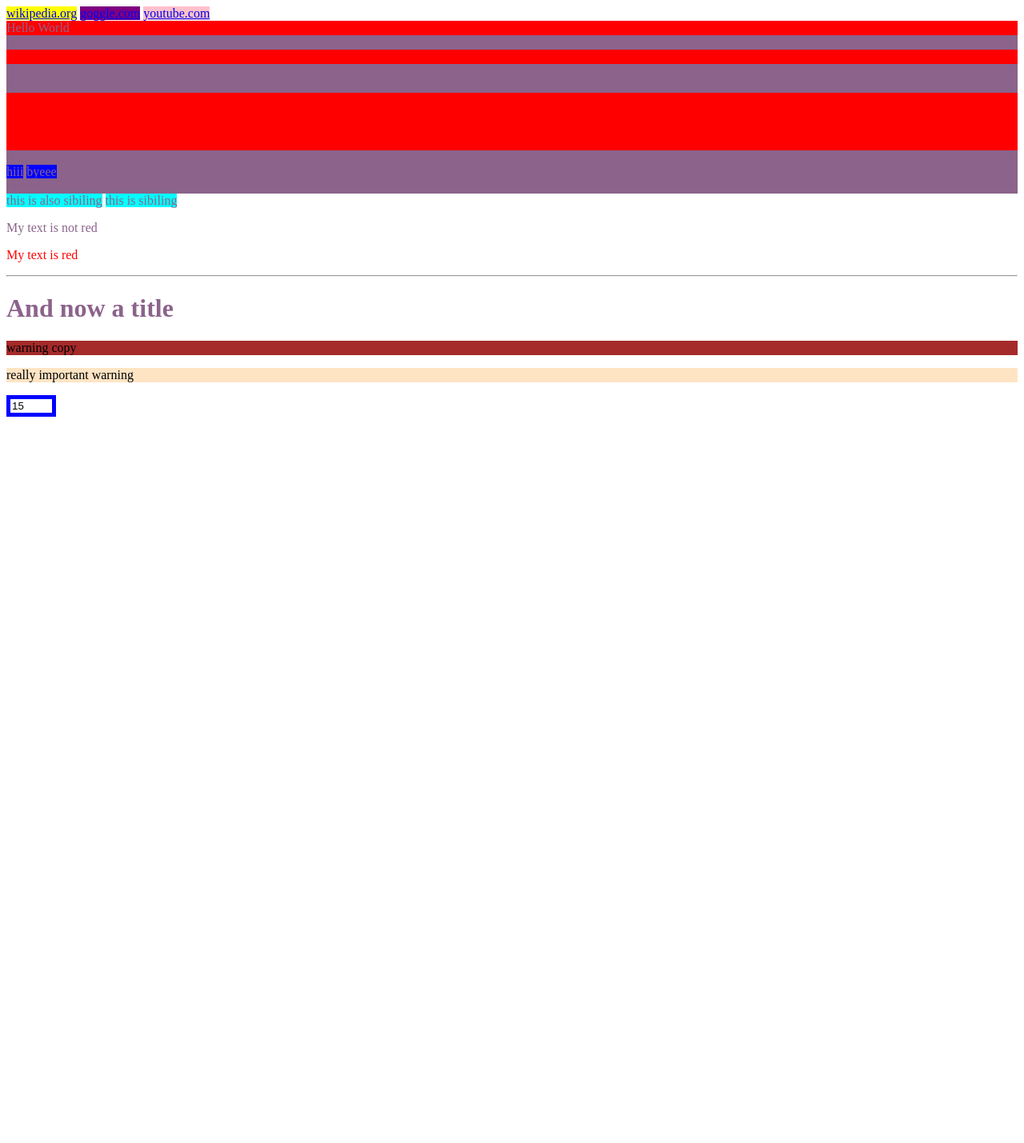
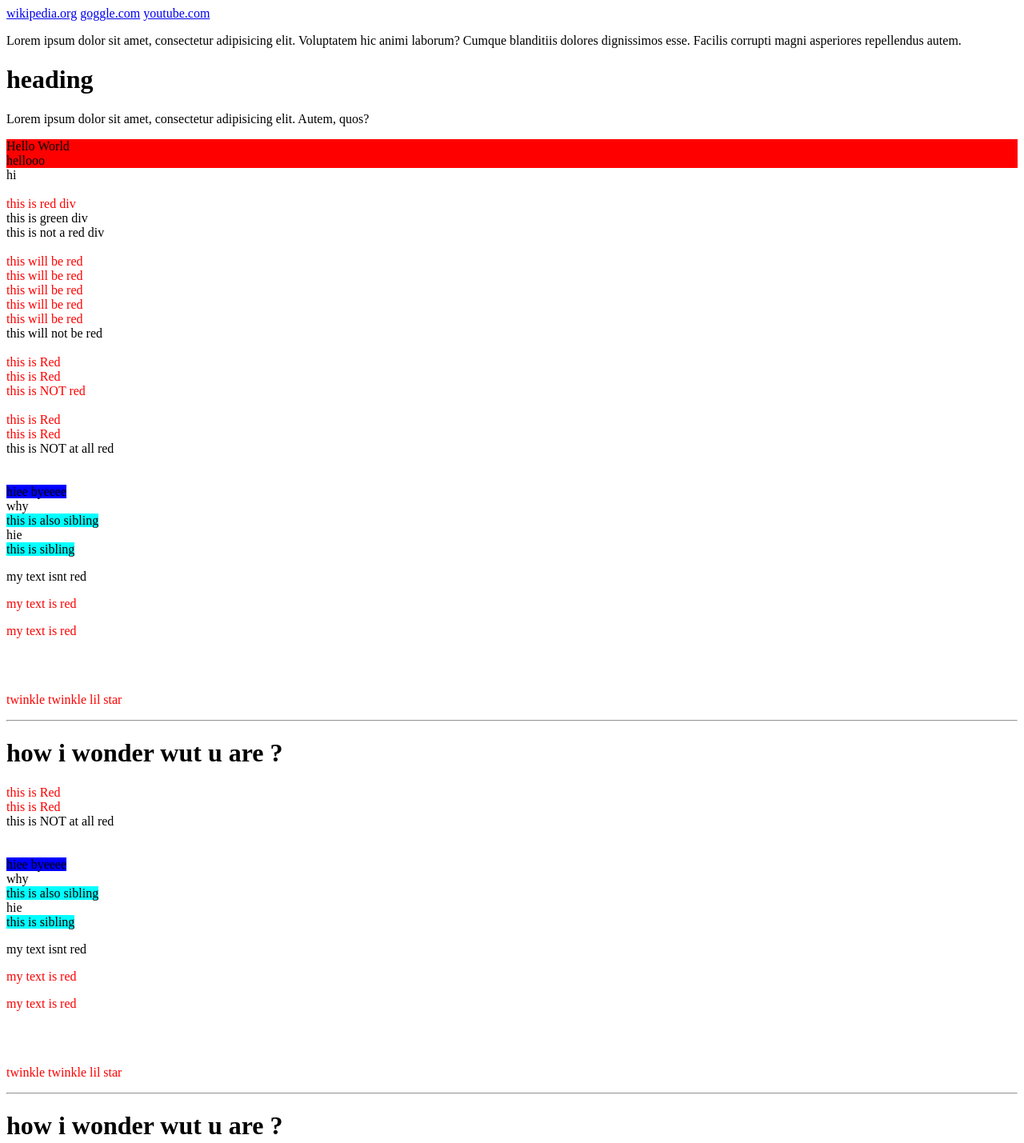
Before and after one commit to kashish1015/cssrep, a plain HTML site: page index.html in a window 1280 px wide. Shown: the whole page at 80% size. Before the commit the page ends 800 px from the top, so only its background shows below. Drawn offline with Linux system fonts and the light colour scheme.

Commit message:
Update index.html

```diff
--- a/index.html
+++ b/index.html
@@ -5,71 +5,107 @@
     <meta name="viewport" content="width=device-width, initial-scale=1.0">
     <title>css selectors</title>
     <link rel="stylesheet" href="./style.css">
-    <style>
-        a[target="_top"]{
-            background-color: yellow;
-        }
-        a[target="_blank"]{
-            background-color: purple;
-        }
-        a[target="_parent"]{
-            background-color: pink;
-        }
-    body{
-        color:rgb(139, 99, 139);
-    }
-    div{
-        background-color: currentcolor;
-    }
-    </style>
+
+
+
 </head>
 <body>
     <a href="http://www.wikipedia.org" target="_top">wikipedia.org</a>
     <a href="http://www.goggle.com" target="_blank">goggle.com</a>
     <a href="http://www.youtube.com" target="_parent">youtube.com</a>
+    <p>Lorem ipsum dolor sit amet, consectetur adipisicing elit. Voluptatem hic animi laborum? Cumque blanditiis dolores dignissimos esse. Facilis corrupti magni asperiores repellendus autem.</p>
+    <div class="container">
+        <h1>heading</h1>
+        <p>Lorem ipsum dolor sit amet, consectetur adipisicing elit. Autem, quos?</p>
+    </div>
     <div class="class1">
         <div class="class2">Hello World</div>
-        <div class="class3">Hi</div>
     </div>
-    <div data-color="red">This will be red</div>
-    <div data-color="green">This will be red</div>
-    <div data-background="red">This will not be red</div>
-    <div class="foo-123">This will be red</div>
-    <div class="foo123">This will be red</div>
-    <div class="bar123foo">This will be red</div>
-    <div class="barfooo123">This will be red</div>
-    <div class="barfoO">This will not be red</div>
+    <!-- class=10;
+   element=1;
+   id=100;
+   inline=1000;
+   universal=0;
+   .blue.red == blue ke baad ka red is immediate child
+   .blue .red == blue ke andar kitne bhi div ho kahi bhi it will be applied  -->
+ <div class="class1">
+    <div class="class2">hellooo</div>
+     <div class="class3">hi</div>
+</div>
 
+<br>
+<div data-color="red">this is red div</div>
+<div data-color="green">this is green div</div>
+<div data-background="red">this is not a red div</div>
+<br>
+<div class="foo-123">this will be red</div>
+<div class="foo123">this will be red</div>
+<div class="bar123foo">this will be red</div>
+<div class="foo-123">this will be red</div>
+<div class="barfoo123">this will be red</div>
+<div class="barfo0">this will not be red</div>
+<br>
+<div class="foo-123">this is Red</div>
+<div class="foobar-234">this is Red</div>
+<div class="foo-input">this is NOT red</div>
+<br>
+
+<div class="foobar-file">this is Red</div>
+ <div class="foobar-file">this is Red</div>
+ <div class="fobar-input">this is NOT at all red</div>
+ <br>
+ <br>
+ <div>
+   <span>
+    <span>hiee</span>
+    <span>byeeee</span>
+      <span>
+        <div>why</div>
+      </span>
+   </span>
+   <a>
+      <span>this is also sibling</span>
+      <div>hie</div>
+      <span>this is sibling</span>
+  </a>
+  <p>my text isnt red</p>
+  <p>my text is red</p>
+  <p>my text is red</p>
+<br>
+<br>
+<p>twinkle twinkle lil star</p>
+<hr>
+<h1>how i wonder wut u are ?</h1>
+<div class="warn">
+    <div class="foobar-file">this is Red</div>
+    <div class="foobar-file">this is Red</div>
+    <div class="fobar-input">this is NOT at all red</div>
+    <br>
+    <br>
     <div>
-        <span>hiii</span>
-         <span>byeee</span>
-          <span><div>namaste</div></span>
-    </div>
-
-    <a>
-        <span>this is also sibiling</span>
-        <span>this is sibiling</span>
-    </a>
-
-    <p>My text is not red</p>
-    <p>My text is red</p>
-    <hr>
-    <h1>And now a title</h1>
-
-    <div class="warning">
-        <p>warning copy</p>
-    </div>
-
-    <div class="important warning">
-        <p class="important">really important warning</p>
-    </div>
-
-    <input type="number" min="10" max="20" value="15">
+      <span>
+       <span>hiee</span>
+       <span>byeeee</span>
+         <span>
+           <div>why</div>
+         </span>
+      </span>
+      <a>
+         <span>this is also sibling</span>
+         <div>hie</div>
+         <span>this is sibling</span>
+     </a>
+     <p>my text isnt red</p>
+     <p>my text is red</p>
+     <p>my text is red</p>
+   <br>
+   <br>
+   <p>twinkle twinkle lil star</p>
+   <hr>
+   <h1>how i wonder wut u are ?</h1>
+   <div class="warn">
 
 
 
 </body>
 </html>
-
-</body>
-</html>
```
